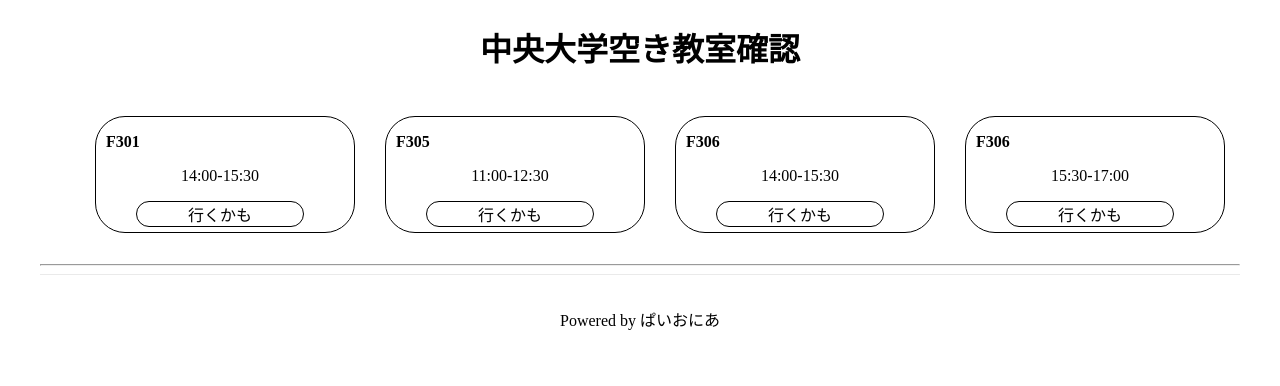
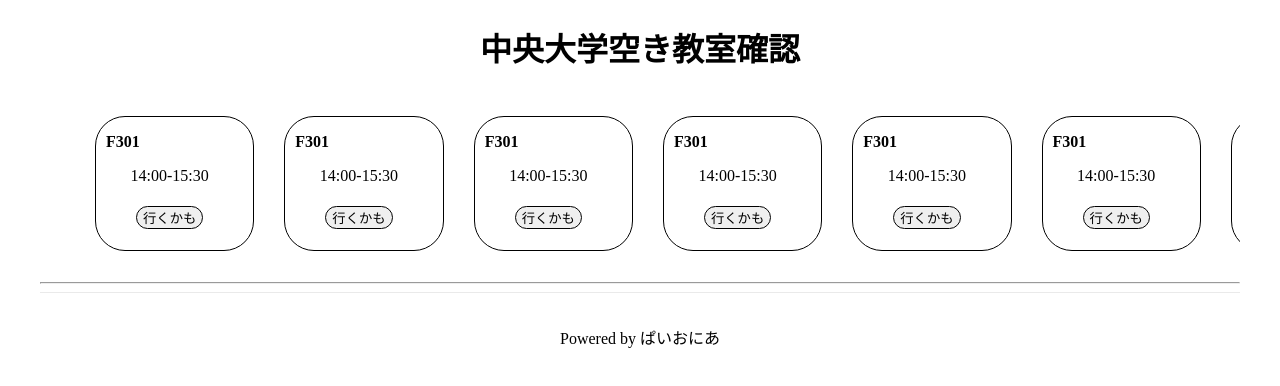
Before and after one commit to v-code-team-pioneer-inc/ccrs-frontend, a Next.js app: page / in a window 1280 px wide. Shown: the top 386 px of the page. Built offline with nearby package versions, Linux system fonts and the light colour scheme.

Commit message:
見た目変更

```diff
--- a/components/top/TodayAvailableClassroom.jsx
+++ b/components/top/TodayAvailableClassroom.jsx
@@ -10,27 +10,28 @@
     <div>
       {/* TODO: タイトルと横並びのカードの実装 */}
       <ul className={styles.ul}>
-        <li className={styles.li}>
-          <p className={styles.class_room}>F301</p>
-          <p className={styles.time}>14:00-15:30</p>
-          <p className={styles.decision}>行くかも</p>
-        </li>
-        <li className={styles.li}>
-          <p className={styles.class_room}>F305</p>
-          <p className={styles.time}>11:00-12:30</p>
-          <p className={styles.decision}>行くかも</p>
-        </li>
-        <li className={styles.li}>
-          <p className={styles.class_room}>F306</p>
-          <p className={styles.time}>14:00-15:30</p>
-          <p className={styles.decision}>行くかも</p>
-        </li>
-        <li className={styles.li}>
-          <p className={styles.class_room}>F306</p>
-          <p className={styles.time}>15:30-17:00</p>
-          <p className={styles.decision}>行くかも</p>
-        </li>
+        <Card />
+        <Card />
+        <Card />
+        <Card />
+        <Card />
+        <Card />
+        <Card />
+        <Card />
+        <Card />
+        <Card />
+        <Card />
       </ul>
     </div>
   );
 };
+
+export const Card = () => {
+  return (
+    <li className={styles.li}>
+      <p className={styles.class_room}>F301</p>
+      <p className={styles.time}>14:00-15:30</p>
+      <p><button type="button" className={styles.decision}>行くかも</button></p>
+    </li>
+  );
+};
--- a/styles/top/TodayAvailableClassroom.module.css
+++ b/styles/top/TodayAvailableClassroom.module.css
@@ -1,6 +1,8 @@
 /* TODO: HTMLのタグ名をclass名とするのは好ましくないので、いつか修正する。 */
 .ul {
     display: flex;
+    overflow-x: auto;
+    white-space: nowrap;
 }
 
 .li {
@@ -10,6 +12,7 @@
     border: 1px solid;
     border-radius: 30px;
     margin: 15px;
+    display: inline-block;
 }
 
 .class_room {
```
